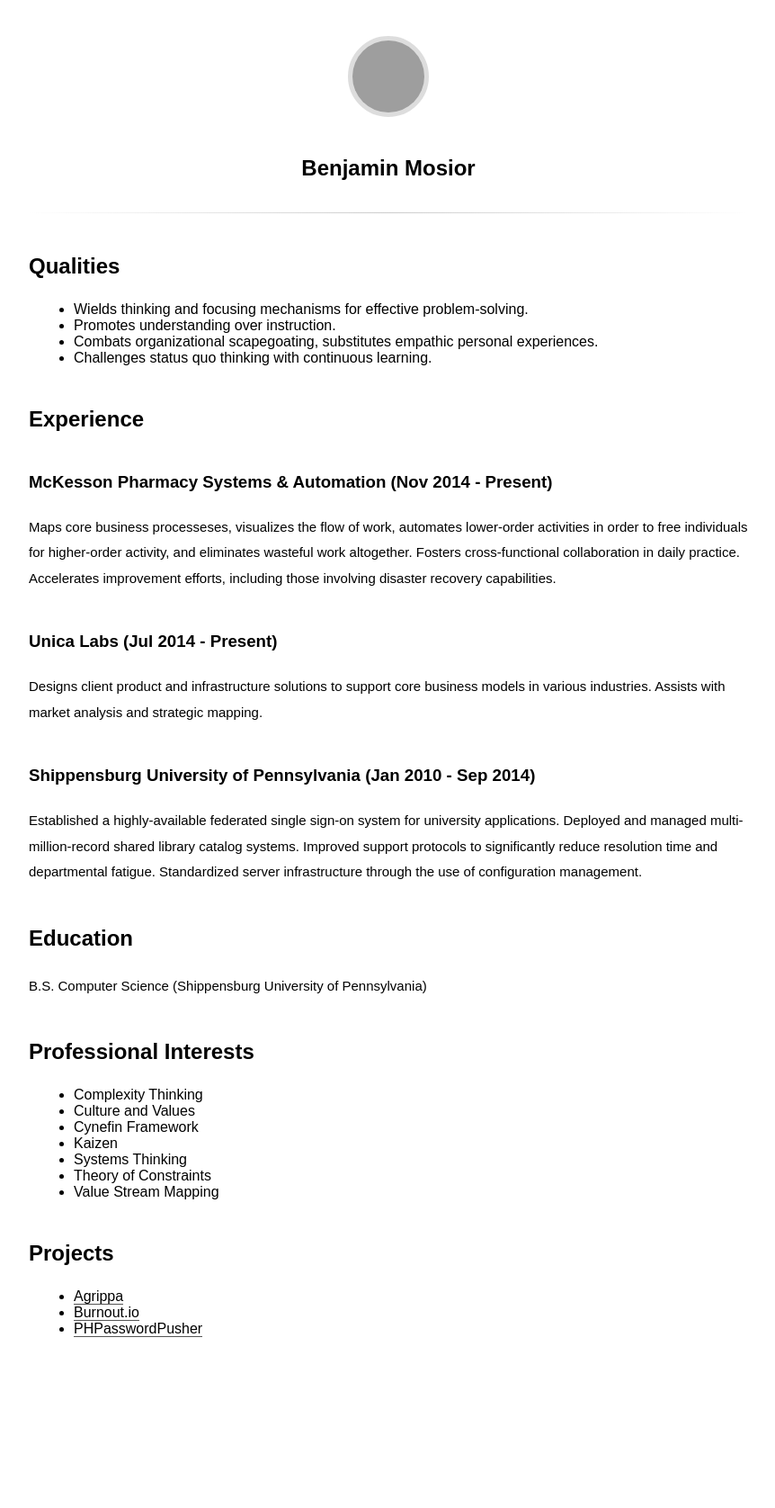
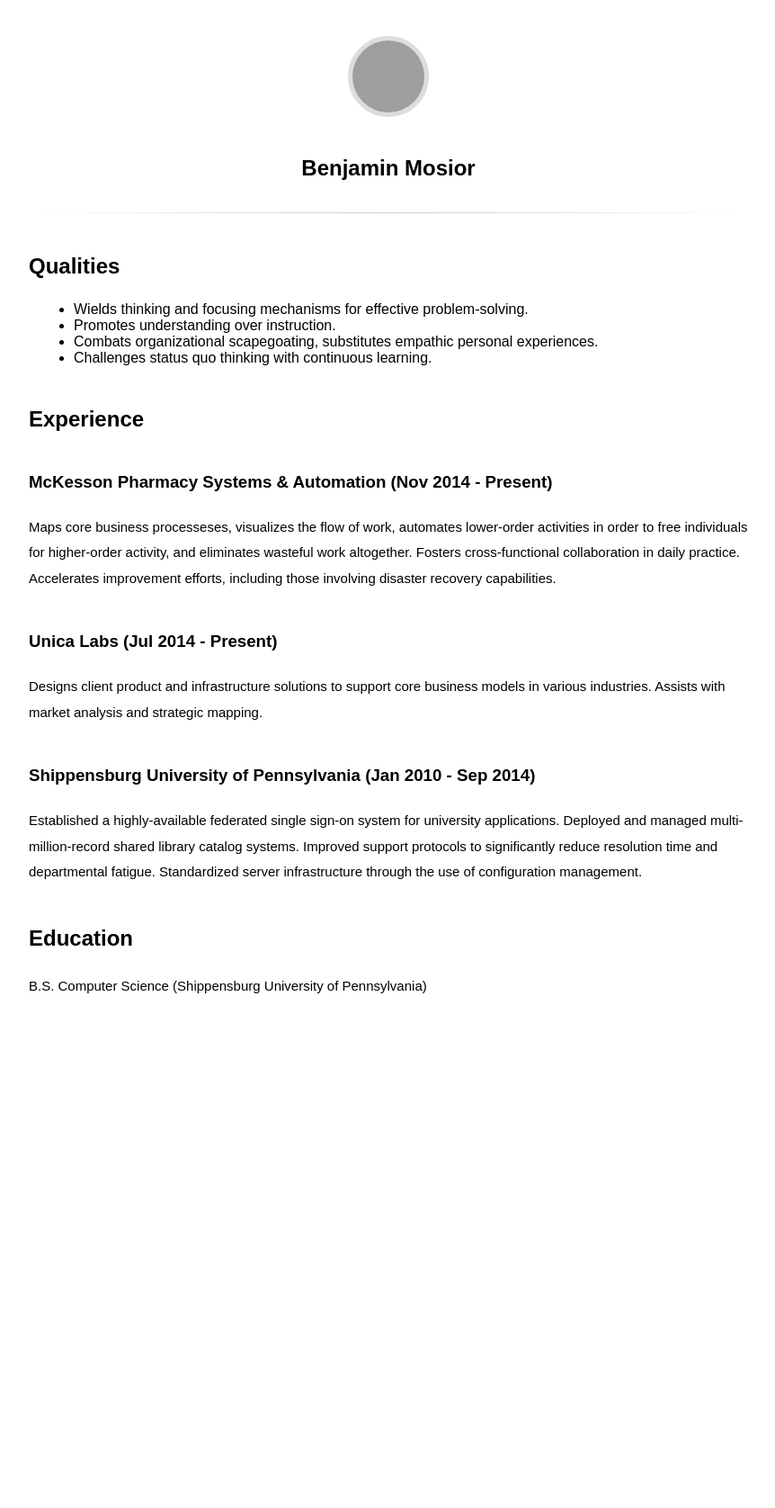
Before and after one commit to bemosior/bemosior.github.io, a Jekyll site: the page built from resume.md, in a window 1280 px wide. Shown: the whole page at 90% size, without its empty margins (208-1070 px from the left). Built offline with Jekyll 4.4.1, drawn with Linux system fonts in a browser that asks for light colours; some web fonts are replaced; after the commit the page ends 1275 px from its top, so only the background shows below that; grey boxes are pictures that could not be loaded.

Commit message:
Simplified content, keeping to 1 page.

```diff
--- a/resume.md
+++ b/resume.md
@@ -27,19 +27,3 @@ Established a highly-available federated single sign-on system for university ap
 ## Education
 
 B.S. Computer Science (Shippensburg University of Pennsylvania)
-
-## Professional Interests
-
-* Complexity Thinking
-* Culture and Values
-* Cynefin Framework
-* Kaizen
-* Systems Thinking
-* Theory of Constraints
-* Value Stream Mapping
-
-## Projects
-
-* [Agrippa](https://github.com/unicalabs/agrippa)
-* [Burnout.io](https://github.com/reignite/burnout.io)
-* [PHPasswordPusher](https://github.com/bemosior/PHPasswordPusher)
```
